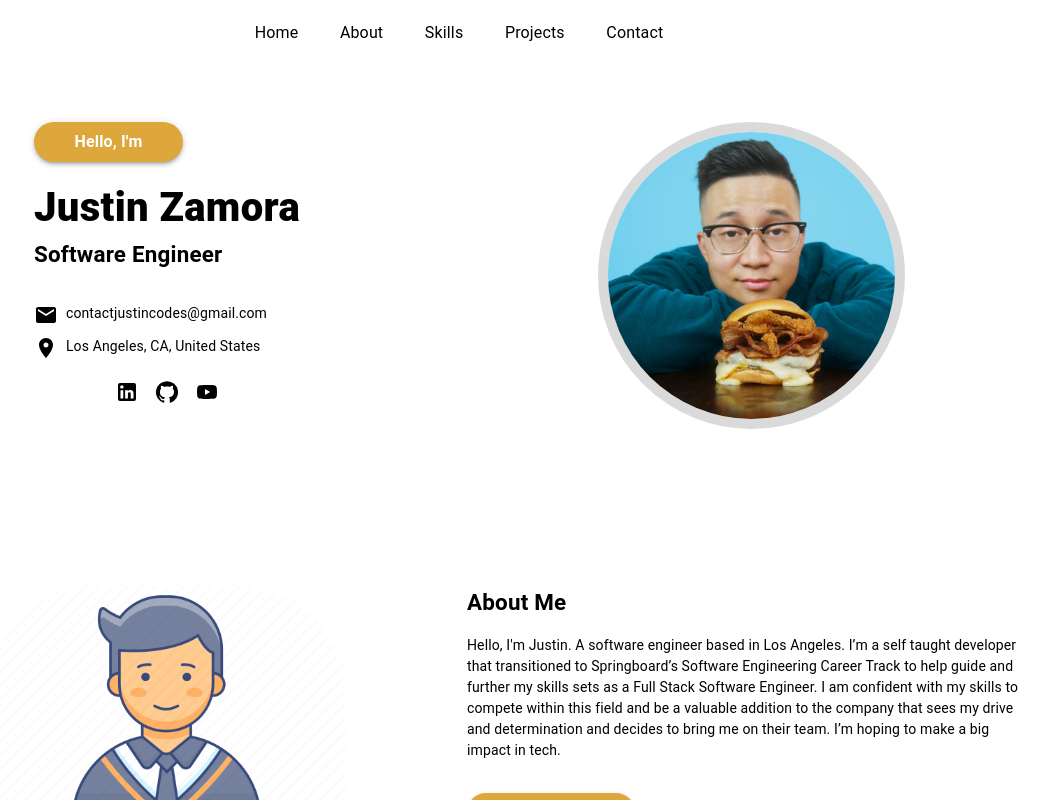
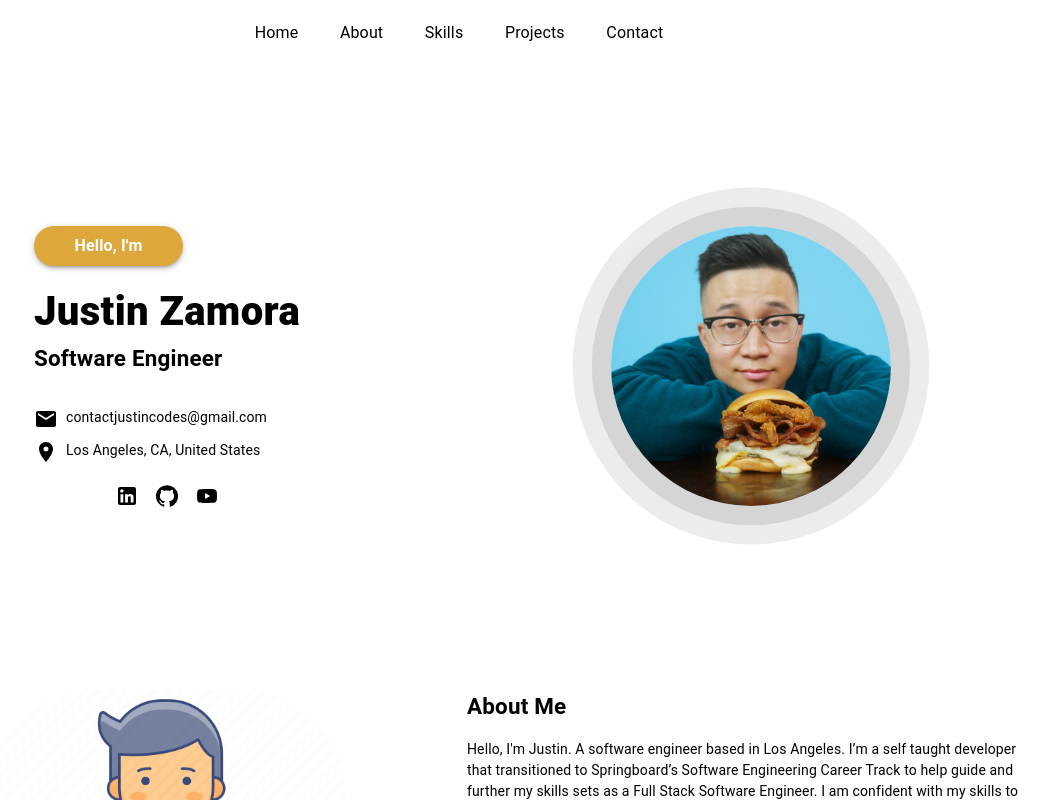
Before and after one commit to JustinsHub/Portfolio, a React (Create React App) app: page / in a window 1280 px wide. Shown: the top 800 px of the page, without its empty margins (181-1230 px from the left). Built offline with nearby package versions, Linux system fonts and the light colour scheme.

Commit message:
border UI changes

```diff
--- a/src/components/Home.tsx
+++ b/src/components/Home.tsx
@@ -21,7 +21,7 @@ const Home: React.FC = () => {
                 <Navbar/>
             </section>
 
-            <GlobalBoxWrap marginTop={7}>
+            <GlobalBoxWrap marginTop={20}>
                 <Grid container spacing={2}>
                     <Grid item xs={12} md={6} lg={6} sx={{display: "flex", justifyContent: "center"}}>
                             <Box>
@@ -78,8 +78,7 @@ const Home: React.FC = () => {
                            width: "auto",
                            height: "35%",
                            borderRadius: "50%",
-                           border: 10,
-                           borderColor: "#DADADA"
+                           boxShadow: "0 0 0 1.2rem rgb(198,198,198, 0.6), 0 0 0 2.4rem rgb(218,218,219, 0.5)"
                        }}
                        ></Box>
                     </Grid>
```
Also changed, not shown: src/components/About.tsx (+10 -0 lines).
